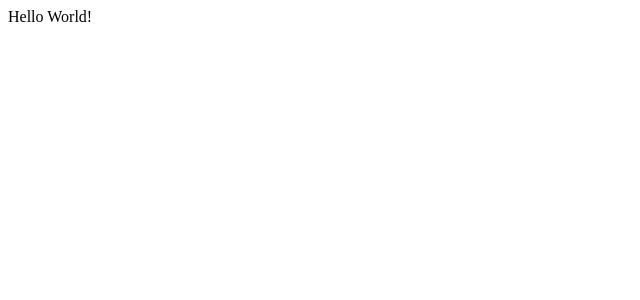
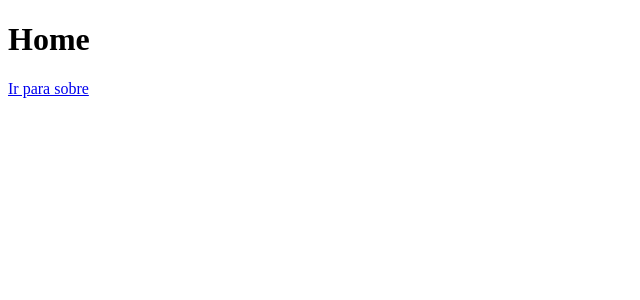
Before and after one commit to arthursoas/arthursoares.dev, a Next.js app: page / in a window 1280 px wide. Shown: the top 300 px of the page, without its empty margins (0-640 px from the left). Built offline with nearby package versions, Linux system fonts and the light colour scheme.

Commit message:
Add yandex verification header meta

```diff
--- a/pages/index.tsx
+++ b/pages/index.tsx
@@ -1,4 +1,6 @@
 import React, { ReactNode } from 'react';
+import Link from 'next/link';
+import Head from 'next/head';
 
 class Home extends React.Component {
     constructor(props: any) {
@@ -7,7 +9,14 @@ class Home extends React.Component {
 
     render(): ReactNode {
         return (
-            <div>Hello World!</div>
+            <div>
+                <Head>
+                    <title>Arthur Soares</title>
+                    <meta name="yandex-verification" content="2df1c6057b357520" />
+                </Head>
+                <h1>Home</h1>
+                <Link href="/about"><a>Ir para sobre</a></Link>
+            </div>
         )
     }
 }
```
Also changed, not shown: pages/about.tsx (added, +19 -0 lines).
